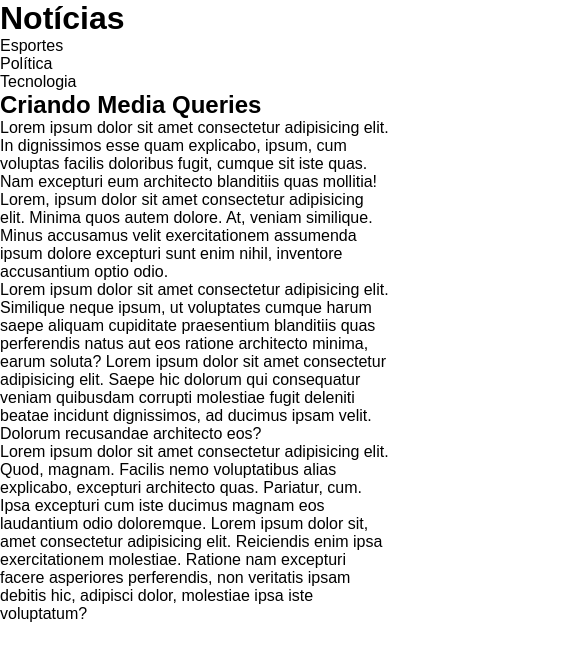
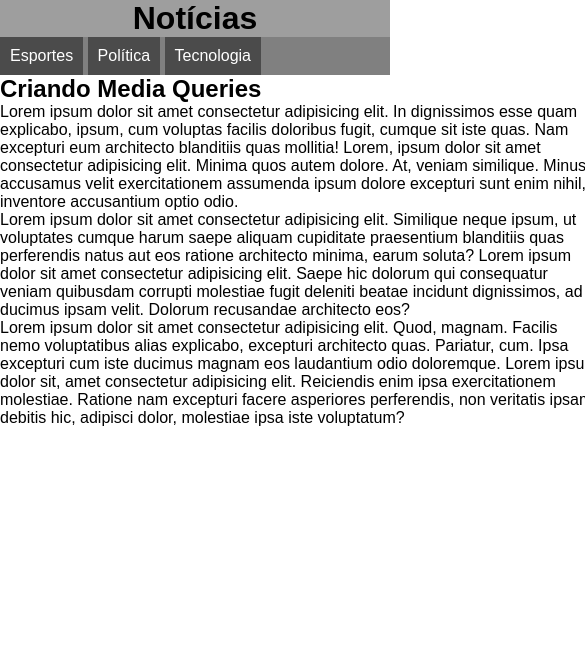
Before and after one commit to fabianatarquini/html-css, a plain HTML site: page exercícios/ex026/mq001/index.html in a window 390 px wide. Shown: the whole page, 585 px wide, since content can reach past the window. Drawn offline with Linux system fonts and the light colour scheme.

Commit message:
Chamadas de Media queries

```diff
--- a/exercícios/ex026/mq001/estilos/impressora.css
+++ b/exercícios/ex026/mq001/estilos/impressora.css
@@ -12,3 +12,16 @@ html{
     font-size: 1.5em;
     line-height: 1.5em;
 }
+
+menu{
+    display: none;
+}
+
+article{
+  width: 100%;
+
+}
+
+article::after{
+    content: 'Esse artigo foi impresso através do site www.cursoemvideo.com';
+}
--- a/exercícios/ex026/mq001/estilos/tela.css
+++ b/exercícios/ex026/mq001/estilos/tela.css
@@ -11,3 +11,34 @@ html{
     font-family: Arial, Helvetica, sans-serif;
     font-size: 1em;
 }
+
+header {
+
+    background-color: rgb(158, 158, 158);
+}
+
+header > h1 {
+
+    text-align: center;
+}
+
+menu ul {
+
+    list-style-type: none;
+    background-color: gray;
+
+}
+
+menu li {
+    background-color: rgb(75, 75, 75);
+    color: white;
+    display: inline-block;
+    padding: 10px;
+}
+
+article{
+
+    width: 600px;
+    display: block;
+    margin: auto;
+}
```
Also changed, not shown: exercícios/ex026/mq001/index.html (+1 -0 lines).
